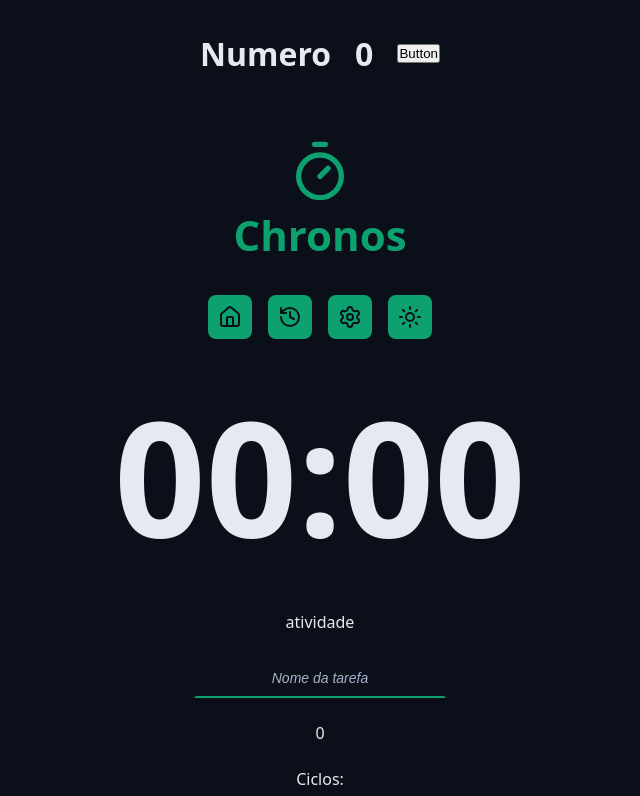
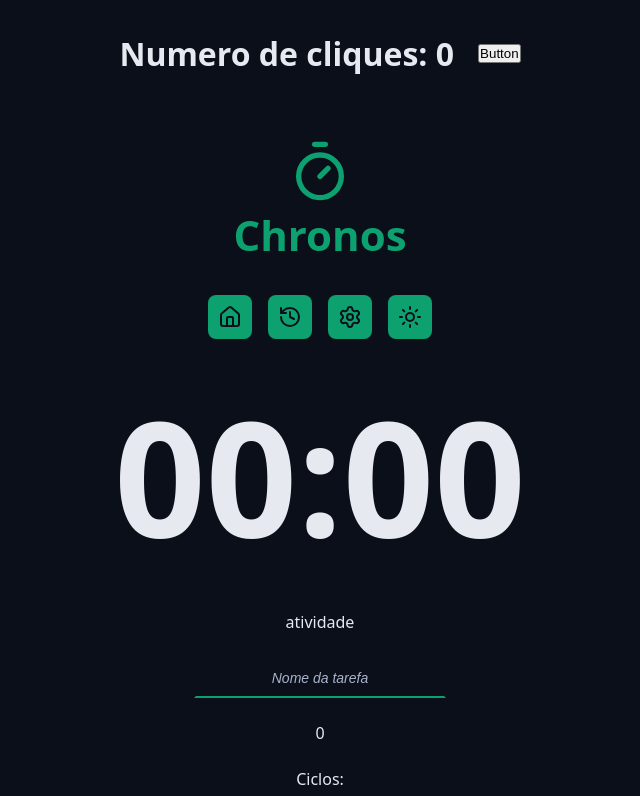
Before and after one commit to rookie-leo/chronos-pomodor, a React (Vite) app: page / in a window 1280 px wide. Shown: the top 796 px of the page, without its empty margins (320-960 px from the left). Built offline with nearby package versions, Linux system fonts and the light colour scheme.

Commit message:
useState para o estado com programação reativa

```diff
--- a/src/App.tsx
+++ b/src/App.tsx
@@ -11,23 +11,18 @@ import { DefaultButton } from './components/DefaultButton';
 import { PlayCircleIcon, StopCircleIcon } from 'lucide-react';
 import { Footer } from './components/Footer';
 import { Heading } from './components/Heading';
+import { useState } from 'react';
 
 export function App() {
-     let numero: number = 0;
+     const [numero, setNumero] = useState(0);
 
     function handleClick() {
-        const span = document.getElementById('numero');
-
-        if(!span) return;
-
-        numero++;
-        span.innerText = numero.toString();
-        console.log("Numero: " + (numero));
+        setNumero(prevState => prevState + 1)
     }
 
     return <>
         <Heading>
-            Numero <span id='numero'>{numero}</span>
+            Numero de cliques: {numero}
             <button onClick={handleClick}>Button</button>
         </Heading>
 
```
